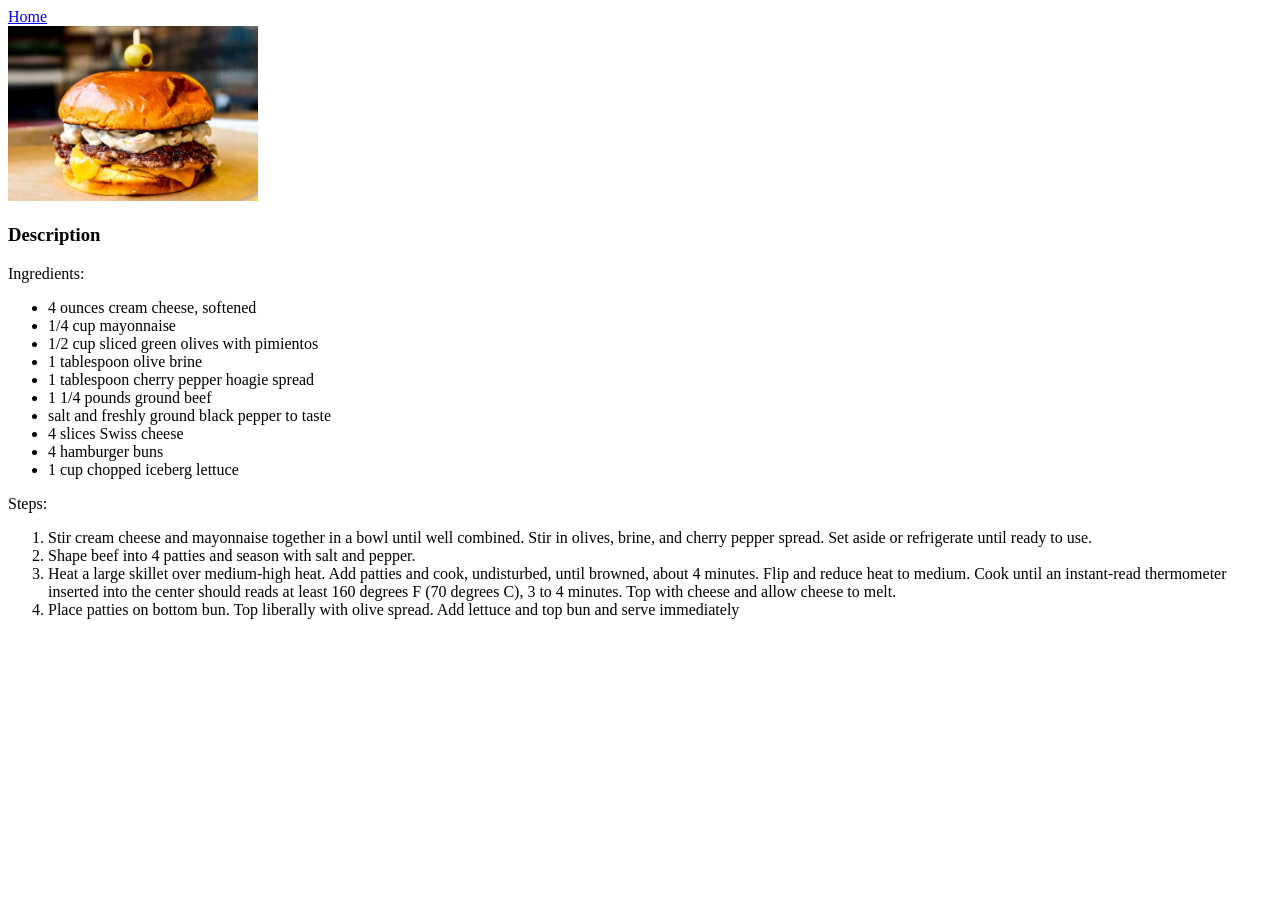
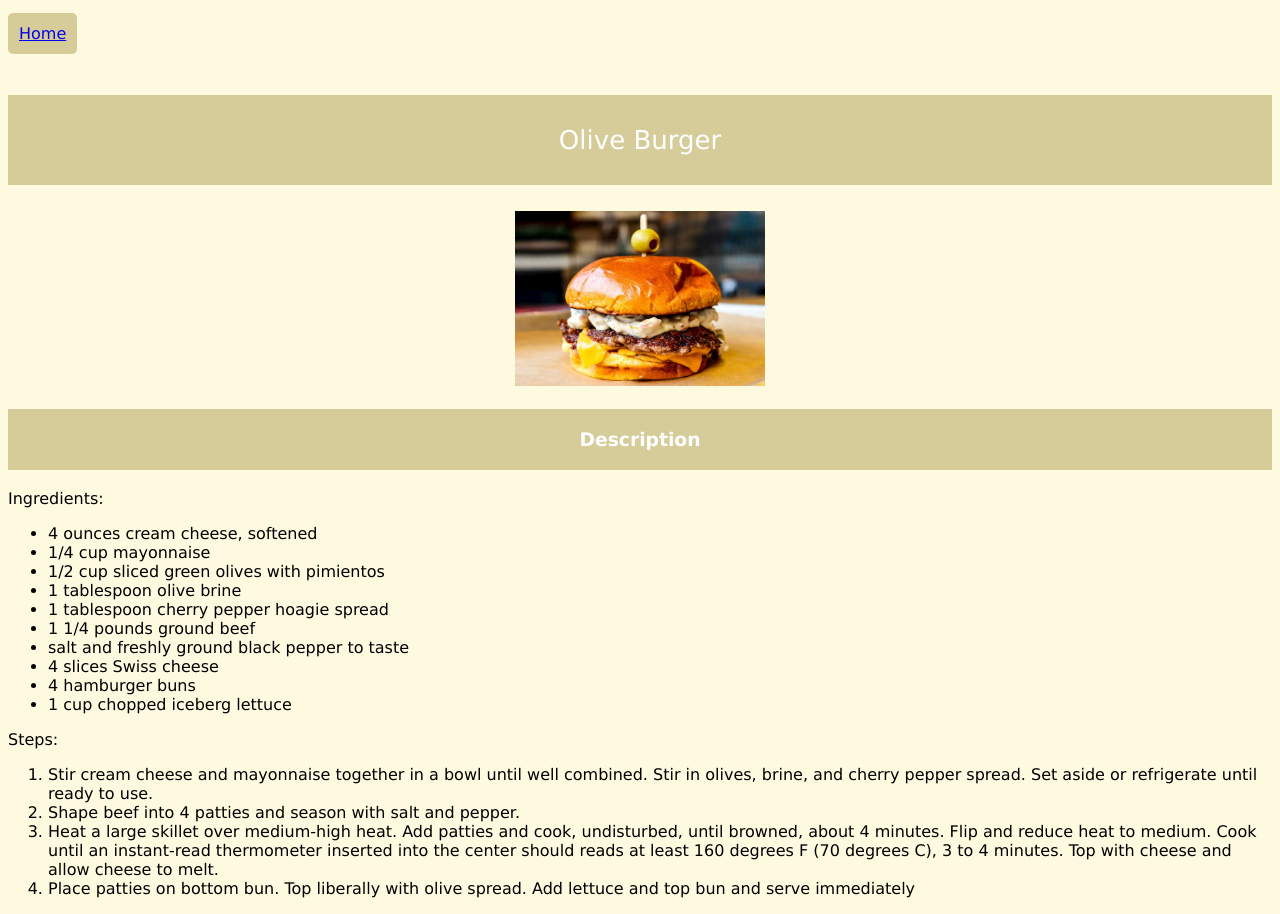
Before and after one commit to Stuff1Do/odin-recipes, a plain HTML site: page recipes/olive-burger.html in a window 1280 px wide. Before the commit the page ends 800 px from the top, so only its background shows below. Drawn offline with Linux system fonts and the light colour scheme.

Commit message:
add recipes

```diff
--- a/recipes/olive-burger.html
+++ b/recipes/olive-burger.html
@@ -3,32 +3,36 @@
 <head>
     <meta charset="UTF-8">
     <meta name="viewport" content="width=device-width, initial-scale=1.0">
+    <link rel="stylesheet" href="../style.css">
     <title>Olive Burger | Recipe</title>
 </head>
 <body>
-    <a href="../index.html">Home</a> <br/>
-    <img src="../images/oliveburger.jpg" alt ="a picture of an olive burger on a chopping board"width="250">
-    <h3>Description</h3>
-    <p>
+    <a class="home"href="../index.html">Home</a>
+    <div class="img-box">
+        <p class="img-heading">Olive Burger</p>
+        <img class="recipe-image"src="../images/oliveburger.jpg" alt ="a picture of an olive burger on a chopping board"width="250">
+    </div>
+    <h3 class="description-box">Description</h3>
+    <p class="para-box">
         Ingredients:
-        <ul>
-            <li>4 ounces cream cheese, softened</li>
-            <li>1/4 cup mayonnaise</li>
-            <li>1/2 cup sliced green olives with pimientos</li>
-            <li>1 tablespoon olive brine</li>
-            <li>1 tablespoon cherry pepper hoagie spread</li>
-            <li>1 1/4 pounds ground beef</li>
-            <li>salt and freshly ground black pepper to taste</li>
-            <li>4 slices Swiss cheese</li>
-            <li>4 hamburger buns</li>
-            <li>1 cup chopped iceberg lettuce</li>
+        <ul class="ingredients">
+            <li class="ing-list">4 ounces cream cheese, softened</li>
+            <li class="ing-list">1/4 cup mayonnaise</li>
+            <li class="ing-list">1/2 cup sliced green olives with pimientos</li>
+            <li class="ing-list">1 tablespoon olive brine</li>
+            <li class="ing-list">1 tablespoon cherry pepper hoagie spread</li>
+            <li class="ing-list">1 1/4 pounds ground beef</li>
+            <li class="ing-list">salt and freshly ground black pepper to taste</li>
+            <li class="ing-list">4 slices Swiss cheese</li>
+            <li class="ing-list">4 hamburger buns</li>
+            <li class="ing-list">1 cup chopped iceberg lettuce</li>
         </ul>
         Steps:
-        <ol>
-            <li>Stir cream cheese and mayonnaise together in a bowl until well combined. Stir in olives, brine, and cherry pepper spread. Set aside or refrigerate until ready to use.</li>
-            <li>Shape beef into 4 patties and season with salt and pepper. </li>
-            <li>Heat a large skillet over medium-high heat. Add patties and cook, undisturbed, until browned, about 4 minutes. Flip and reduce heat to medium. Cook until an instant-read thermometer inserted into the center should reads at least 160 degrees F (70 degrees C), 3 to 4 minutes. Top with cheese and allow cheese to melt.
-            <li>Place patties on bottom bun. Top liberally with olive spread. Add lettuce and top bun and serve immediately</li>
+        <ol class="steps">
+            <li class="step-list">Stir cream cheese and mayonnaise together in a bowl until well combined. Stir in olives, brine, and cherry pepper spread. Set aside or refrigerate until ready to use.</li>
+            <li class="step-list">Shape beef into 4 patties and season with salt and pepper. </li>
+            <li class="step-list">Heat a large skillet over medium-high heat. Add patties and cook, undisturbed, until browned, about 4 minutes. Flip and reduce heat to medium. Cook until an instant-read thermometer inserted into the center should reads at least 160 degrees F (70 degrees C), 3 to 4 minutes. Top with cheese and allow cheese to melt.
+            <li class="step-list">Place patties on bottom bun. Top liberally with olive spread. Add lettuce and top bun and serve immediately</li>
             </li>
         </ol>
     </p>
```
Also changed, not shown: index.html (+9 -8 lines), recipes/lasagna.html (+22 -18 lines), recipes/mango-float.html (+22 -19 lines).
